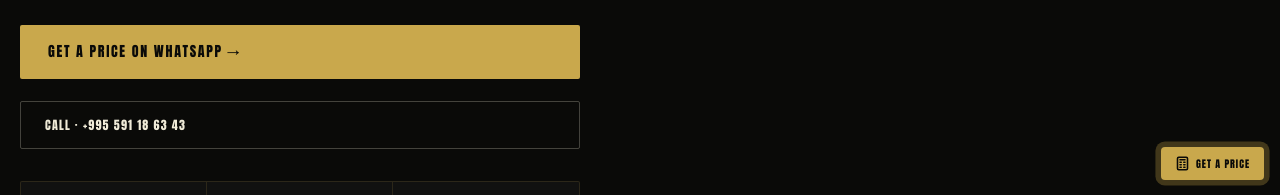
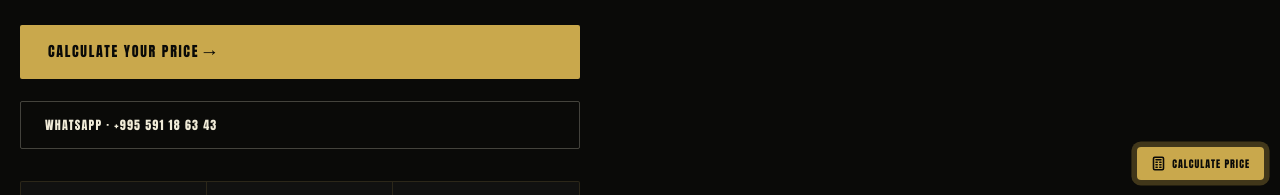
Before and after one commit to NikaMattoo/JesterShift, a plain HTML site: page en/index.html in a window 1280 px wide. Shown: the part 596-791 px from the top of the page. Drawn offline with Linux system fonts and the light colour scheme.

Commit message:
Add files via upload

```diff
--- a/en/index.html
+++ b/en/index.html
@@ -394,7 +394,7 @@ CALCULATOR MODAL
   </div>
   <div style="display:flex;align-items:center;gap:8px">
   <a href="../" hreflang="ka" lang="ka" class="lang-sw" aria-label="ქართული ვერსია">ქარ</a>
-  <a href="https://wa.me/995591186343?text=Hello%20Jester%20Shift!%20%F0%9F%91%8B" target="_blank" rel="noopener" class="nav-cta">
+  <a href="calculator.html" class="nav-cta">
     Get a price
     <svg width="10" height="10" viewBox="0 0 10 10" fill="none" stroke="#0a0a08" stroke-width="2" stroke-linecap="round"><path d="M2 5h6M5 2l3 3-3 3"/></svg>
   </a>
@@ -429,8 +429,8 @@ CALCULATOR MODAL
     <div class="hero-divider"></div>
     <p class="hero-desc">Call us for same-day junk removal. Fast, reliable service in every district of Tbilisi.</p>
     <div class="hero-btns">
-      <a href="https://wa.me/995591186343?text=Hello%20Jester%20Shift!%20%F0%9F%91%8B" target="_blank" rel="noopener" class="hero-btn">Get a price on WhatsApp →</a>
-      <a class="hero-btn-sec" href="tel:+995591186343">Call · +995 591 18 63 43</a>
+      <a href="calculator.html" class="hero-btn">Calculate your price →</a>
+      <a class="hero-btn-sec" href="https://wa.me/995591186343?text=Hello%20Jester%20Shift!%20%F0%9F%91%8B" target="_blank" rel="noopener">WhatsApp · +995 591 18 63 43</a>
     </div>
     <div class="stats-bar">
       <div class="stat-item"><span class="stat-num">500+</span><span class="stat-lbl">Jobs done</span></div>
@@ -491,7 +491,7 @@ CALCULATOR MODAL
         <div class="svc-card-title">JUNK REMOVAL</div>
         <div class="svc-card-desc">Removal of junk, old furniture, renovation waste and household appliances. All waste goes straight to the official landfill.</div>
         <div class="svc-card-detail">
-          <div class="svc-detail-row"><span class="svc-detail-key">Price:</span><span class="svc-detail-val">Depends on volume and type. Full service or truck only. Send photos on WhatsApp and get a price within 15 minutes.</span></div>
+          <div class="svc-detail-row"><span class="svc-detail-key">Price:</span><span class="svc-detail-val">Depends on volume and type. Full service or truck only. Use the calculator, or send photos on WhatsApp for a price within 15 minutes.</span></div>
           <div class="svc-detail-row"><span class="svc-detail-key">Area:</span><span class="svc-detail-val">Every district of Tbilisi. Tskneti / Kojori: ₾50 extra.</span></div>
           <div class="svc-detail-row"><span class="svc-detail-key">Why us:</span><span class="svc-detail-val">100% official landfill. Protection from legal liability.</span></div>
         </div>
@@ -545,7 +545,7 @@ CALCULATOR MODAL
         </div>
       </div>
     </div>
-    <p class="size-note">Estimated base prices for full service · household category · message us on WhatsApp for an exact price</p>
+    <p class="size-note">Estimated base prices for full service · household category · use the calculator for an exact price</p>
   </div>
 </section>
 
@@ -558,7 +558,7 @@ CALCULATOR MODAL
     <div class="how-steps">
       <div class="how-step">
         <div class="how-step-n">01</div>
-        <div><div class="how-step-t">Get a price</div><div class="how-step-d">Message us on WhatsApp and get an estimated price within 15 minutes.</div></div>
+        <div><div class="how-step-t">Get a price</div><div class="how-step-d">Use the calculator or WhatsApp and get an estimated price within 15 minutes.</div></div>
       </div>
       <div class="how-step">
         <div class="how-step-n">02</div>
@@ -618,9 +618,9 @@ CALCULATOR MODAL
   </div>
 </footer>
 
-<a href="https://wa.me/995591186343?text=Hello%20Jester%20Shift!%20%F0%9F%91%8B" target="_blank" rel="noopener" class="fab">
+<a href="calculator.html" class="fab">
   <svg width="15" height="15" viewBox="0 0 24 24" fill="none" stroke="#0a0a08" stroke-width="2.5" stroke-linecap="round" stroke-linejoin="round"><rect x="4" y="2" width="16" height="20" rx="2"/><line x1="8" y1="6" x2="16" y2="6"/><line x1="8" y1="10" x2="10" y2="10"/><line x1="14" y1="10" x2="16" y2="10"/><line x1="8" y1="14" x2="10" y2="14"/><line x1="14" y1="14" x2="16" y2="14"/><line x1="8" y1="18" x2="10" y2="18"/><line x1="14" y1="18" x2="16" y2="18"/></svg>
-  Get a price
+  Calculate price
 </a>
 
 
```
